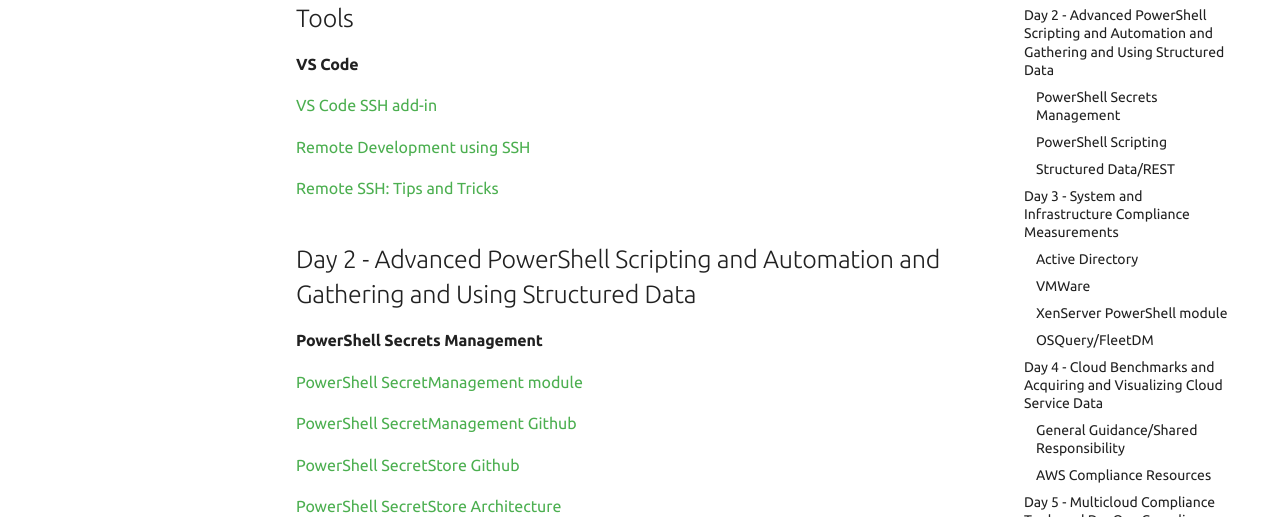
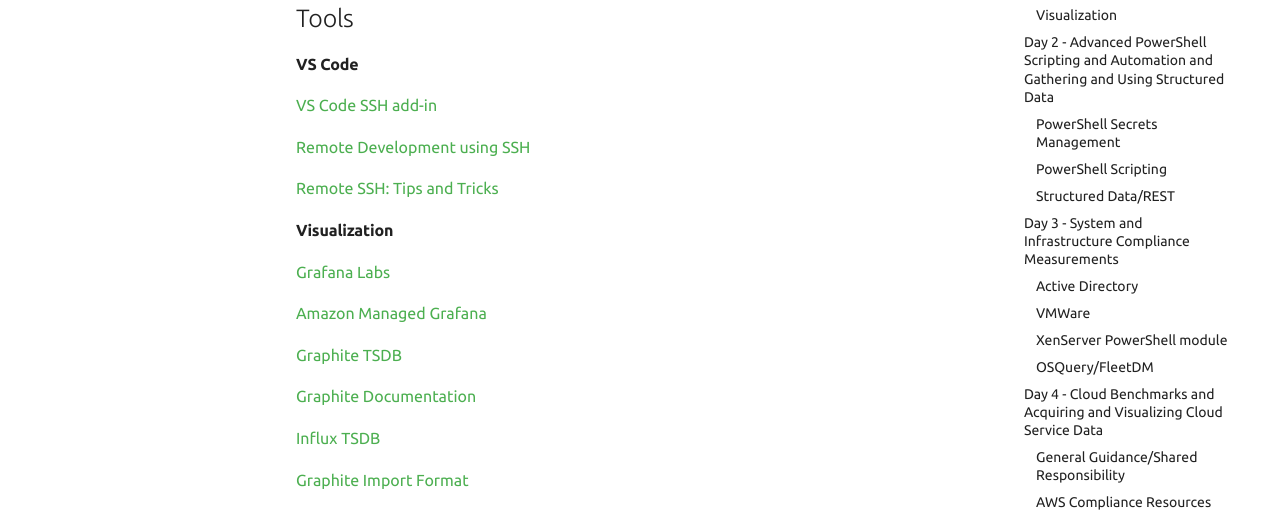
Before and after one commit to AuditClay/Sec557PublicHTML, a plain HTML site: page ref/index.html in a window 1280 px wide. Shown: the part 261-778 px from the top of the page. Drawn offline with Linux system fonts and the light colour scheme.

Commit message:
Jenkins build

```diff
--- a/ref/index.html
+++ b/ref/index.html
@@ -249,6 +249,13 @@
 
 </li>
 
+          <li class="md-nav__item">
+  <a href="#visualization" class="md-nav__link">
+    Visualization
+  </a>
+
+</li>
+
       </ul>
     </nav>
 
@@ -448,6 +455,13 @@
 
 </li>
 
+          <li class="md-nav__item">
+  <a href="#visualization" class="md-nav__link">
+    Visualization
+  </a>
+
+</li>
+
       </ul>
     </nav>
 
@@ -627,6 +641,13 @@
 <p><a href="https://marketplace.visualstudio.com/items?itemName=Kelvin.vscode-sshfs">VS Code SSH add-in</a></p>
 <p><a href="https://code.visualstudio.com/docs/remote/ssh">Remote Development using SSH</a></p>
 <p><a href="https://code.visualstudio.com/blogs/2019/10/03/remote-ssh-tips-and-tricks">Remote SSH: Tips and Tricks</a></p>
+<h4 id="visualization">Visualization</h4>
+<p><a href="https://grafana.com/">Grafana Labs</a></p>
+<p><a href="https://docs.aws.amazon.com/grafana/index.html">Amazon Managed Grafana</a></p>
+<p><a href="https://graphiteapp.org/">Graphite TSDB</a></p>
+<p><a href="https://graphite.readthedocs.io/en/latest/">Graphite Documentation</a></p>
+<p><a href="https://www.influxdata.com/products/influxdb-overview/">Influx TSDB</a></p>
+<p><a href="https://graphite.readthedocs.io/en/latest/feeding-carbon.html">Graphite Import Format</a></p>
 <h2 id="day-2-advanced-powershell-scripting-and-automation-and-gathering-and-using-structured-data">Day 2 - Advanced PowerShell Scripting and Automation and Gathering and Using Structured Data</h2>
 <h4 id="powershell-secrets-management">PowerShell Secrets Management</h4>
 <p><a href="https://docs.microsoft.com/en-us/powershell/module/microsoft.powershell.secretmanagement/?view=ps-modules">PowerShell SecretManagement module</a></p>
```
Also changed, not shown: search/search_index.json (+1 -1 lines), 1 other file.
